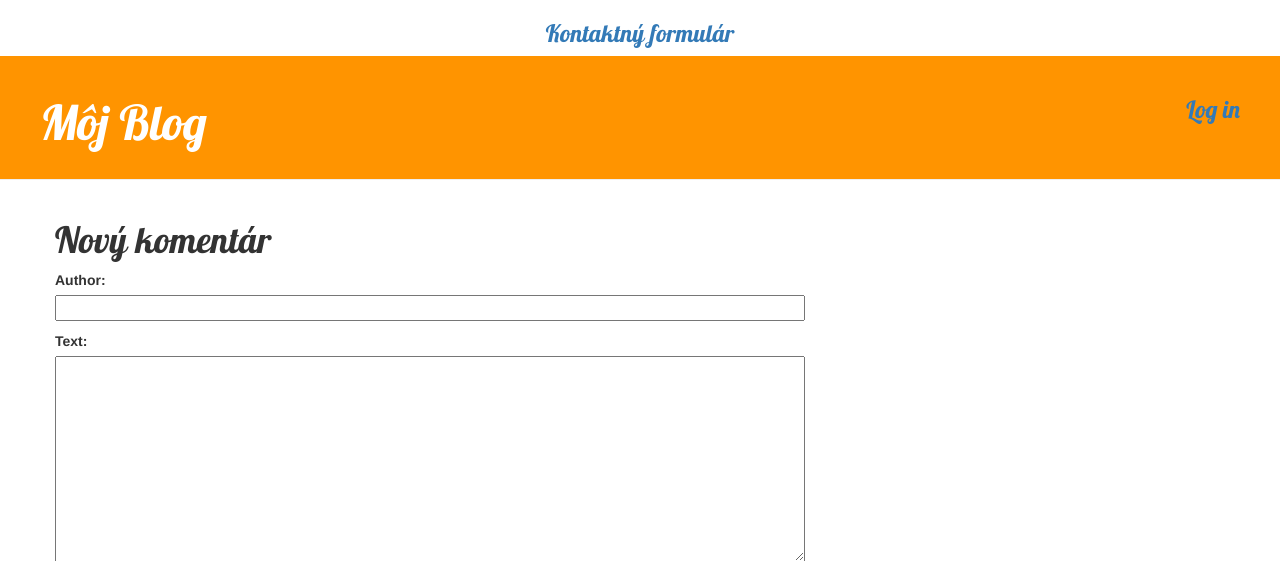
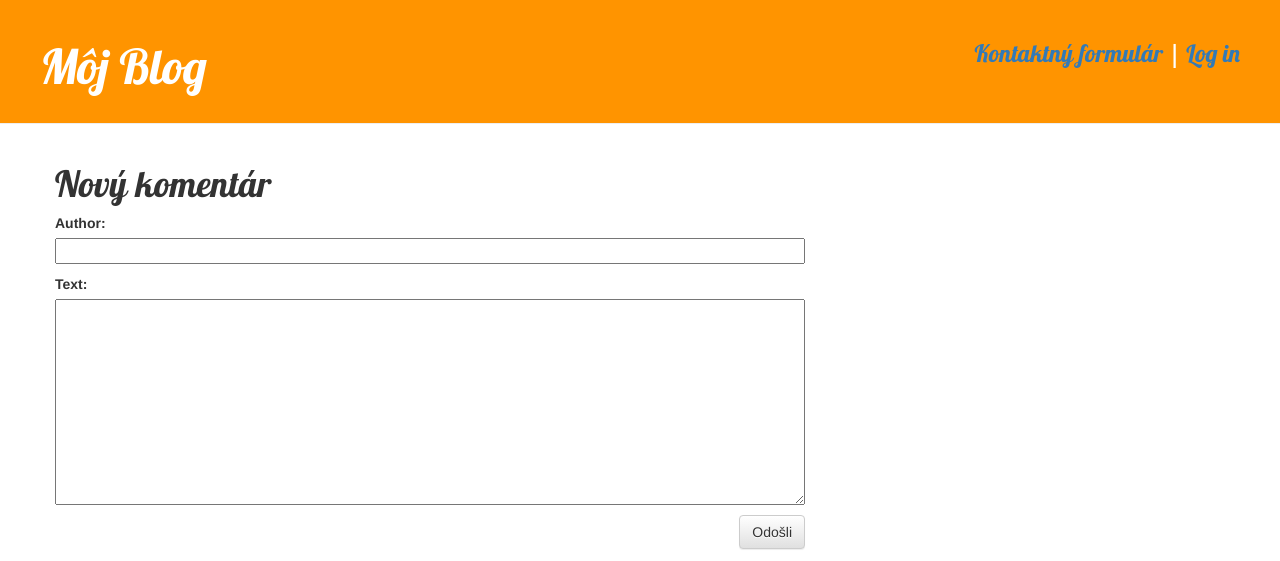
Before and after one commit to tokost/django-girl-complete, a Django app: page /post/1/comment/ in a window 1280 px wide. Shown: the top 561 px of the page. Run offline with Django 3.2, Linux system fonts and the light colour scheme; data comes from the database, SQL or seed files in the repository; some libraries are stand-ins or nearby versions.

Commit message:
Riesenie pristupu k formularu aj z inych stranok

```diff
--- a/blog/templates/blog/base.html
+++ b/blog/templates/blog/base.html
@@ -12,13 +12,14 @@
 </head>
 
 <body>
-    <h3 style="text-align: center;"><a href="formular/">Kontaktný formulár</a></h3>
-    <div class="page-header">
+        <div class="page-header">
         <div class="top-menu" style="float:right">
             {% if user.is_authenticated %}
-                <h3> {{ request.user }} | <a href="accounts/logout/">Log out</a> </h3>
+
+                <h3> <a style="text-align: center;" href="formular/">Kontaktný formulár</a> | {{ request.user }} | <a href="accounts/logout/">Log out</a> </h3>
             {% else %}
-                <h3> <a href="accounts/login/">Log in</a> </h3>
+<!--                <h3 style="text-align: center;"><a href="formular/">Kontaktný formulár</a></h3> -->
+                <h3> <a style="text-align: center;" href="formular/">Kontaktný formulár</a> | <a href="accounts/login/">Log in</a> </h3>
             {% endif %}
             {% if user.is_authenticated %}
                 <a href="{% url 'post_new' %}" class="top-menu"><span class="glyphicon glyphicon-plus"></span></a>
```
Also changed, not shown: blog/urls.py (+5 -2 lines), blog/views.py (line endings or trailing spaces).
